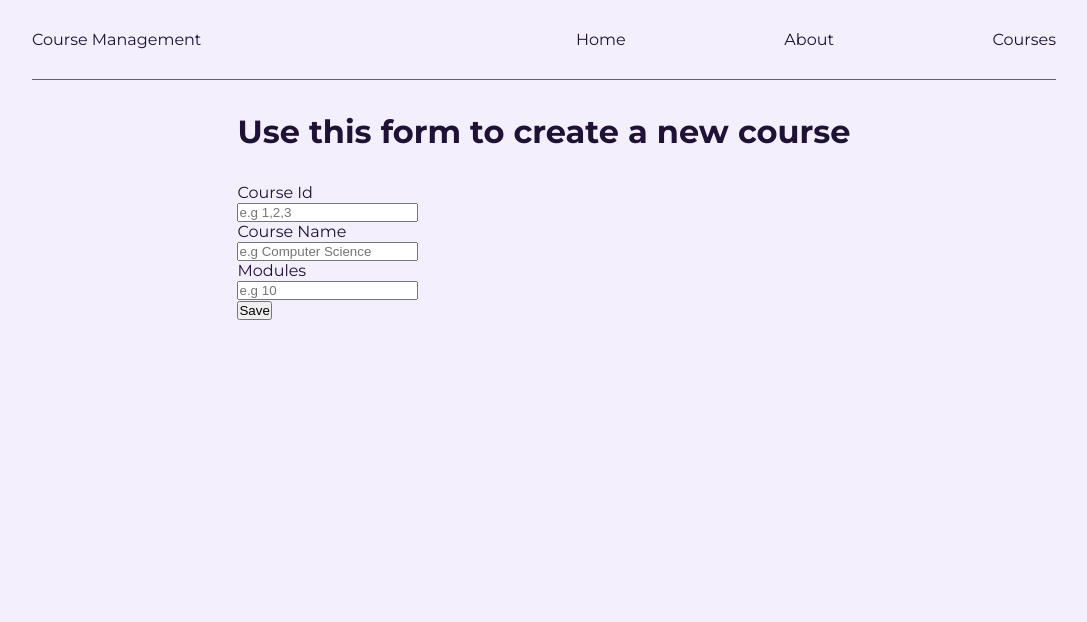
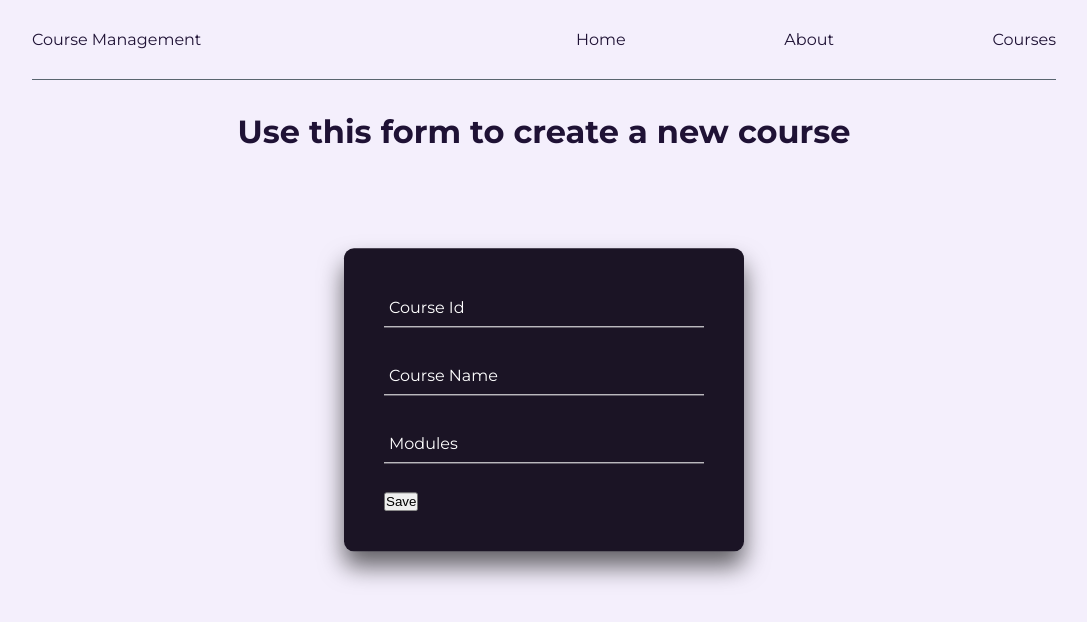
Before and after one commit to aineaTheSecond/course-management, a React (Create React App) app in the folder client/: page /courses/new in a window 1280 px wide. Shown: the top 622 px of the page, without its empty margins (96-1183 px from the left). Built offline with nearby package versions, Linux system fonts and the light colour scheme.

Commit message:
formated pages and forms

```diff
--- a/client/src/App.css
+++ b/client/src/App.css
@@ -52,3 +52,16 @@ button:hover {
   font-size: 2rem;
   padding: 2rem 0;
 }
+
+form {
+  position: absolute;
+  top: 50%;
+  left: 50%;
+  width: 400px;
+  padding: 40px;
+  transform: translate(-50%, -50%);
+  background: var(--secondaryColor);
+  box-sizing: border-box;
+  box-shadow: 0 15px 25px rgba(0, 0, 0, 0.6);
+  border-radius: 10px;
+}
--- a/client/src/components/EditForm/EditForm.js
+++ b/client/src/components/EditForm/EditForm.js
@@ -36,6 +36,8 @@ const EditForm = ({ match }) => {
   }
 
   return (
+    <div className="container">
+      <h1 className="section-header">Edit and save changes to the module</h1>
       <form onSubmit={handleSubmit}>
         <FormInput
           name="module_id"
@@ -55,6 +57,7 @@ const EditForm = ({ match }) => {
         />
         <button type="submit">Save</button>
       </form>
+    </div>
   );
 };
 
--- a/client/src/components/FormInput/FormInput.css
+++ b/client/src/components/FormInput/FormInput.css
@@ -0,0 +1,43 @@
+.group {
+  position: relative;
+}
+
+.group .form-input {
+  width: 100%;
+  padding: 0.625rem 0;
+  font-size: 1rem;
+  color: #fff;
+  margin-bottom: 1.8rem;
+  border: none;
+  border-bottom: 1px solid #fff;
+  outline: none;
+  background: transparent;
+}
+
+.group .form-input:focus {
+  outline: none;
+}
+
+.group input:focus ~ label,
+.group input:valid ~ label {
+  top: -20px;
+  left: 0;
+  color: var(--highlight);
+  font-size: 12px;
+}
+
+.group label {
+  color: #fff;
+  font-size: 16px;
+  font-weight: normal;
+  position: absolute;
+  pointer-events: none;
+  left: 5px;
+  top: 10px;
+  transition: 300ms ease all;
+}
+
+.input-label:focus {
+  top: -14px;
+  font-size: 12px;
+}
--- a/client/src/components/FormInput/FormInput.js
+++ b/client/src/components/FormInput/FormInput.js
@@ -1,21 +1,25 @@
-import React from "react";
+import * as React from "react";
+import "./FormInput.css";
 
-const FormInput = ({ error, name, label, placeholder, value, onChange }) => {
+const FormInput = ({ name, label, placeholder, value, onChange }) => {
   let inputClass = "group";
 
   return (
     <div className={inputClass}>
-      <label htmlFor={name}>{label}</label>
-      <div className="field">
       <input
         name={name}
-          className="form-control"
-          placeholder={placeholder}
+        className="form-input"
+        // placeholder={placeholder}
         value={value}
         required
         onChange={onChange}
       />
-      </div>
+
+      {label ? (
+        <label htmlFor={name} className="form-input-label">
+          {label}
+        </label>
+      ) : null}
     </div>
   );
 };
--- a/client/src/components/ModuleForm/ModuleForm.js
+++ b/client/src/components/ModuleForm/ModuleForm.js
@@ -23,7 +23,8 @@ const ModuleForm = () => {
   };
 
   return (
-    <div className="module-form">
+    <div className="container module-form">
+      <h1 className="section-header">Use this form to create a new module</h1>
       <form onSubmit={handleSubmit}>
         <FormInput
           name="module_id"
--- a/client/src/pages/AboutPage/AboutPage.js
+++ b/client/src/pages/AboutPage/AboutPage.js
@@ -2,8 +2,12 @@ import React from "react";
 
 const AboutPage = () => {
   return (
-    <div>
-      <h1>About Page</h1>
+    <div className="container">
+      <h1 className="section-header">About Page</h1>
+      <p>
+        A course management application built with React library, NodeJS,
+        Express and Potgresql
+      </p>
     </div>
   );
 };
```
Also changed, not shown: 1 other file (tests, documents, lock files or other folders). Lines whose indentation alone changed are shown as unchanged.
